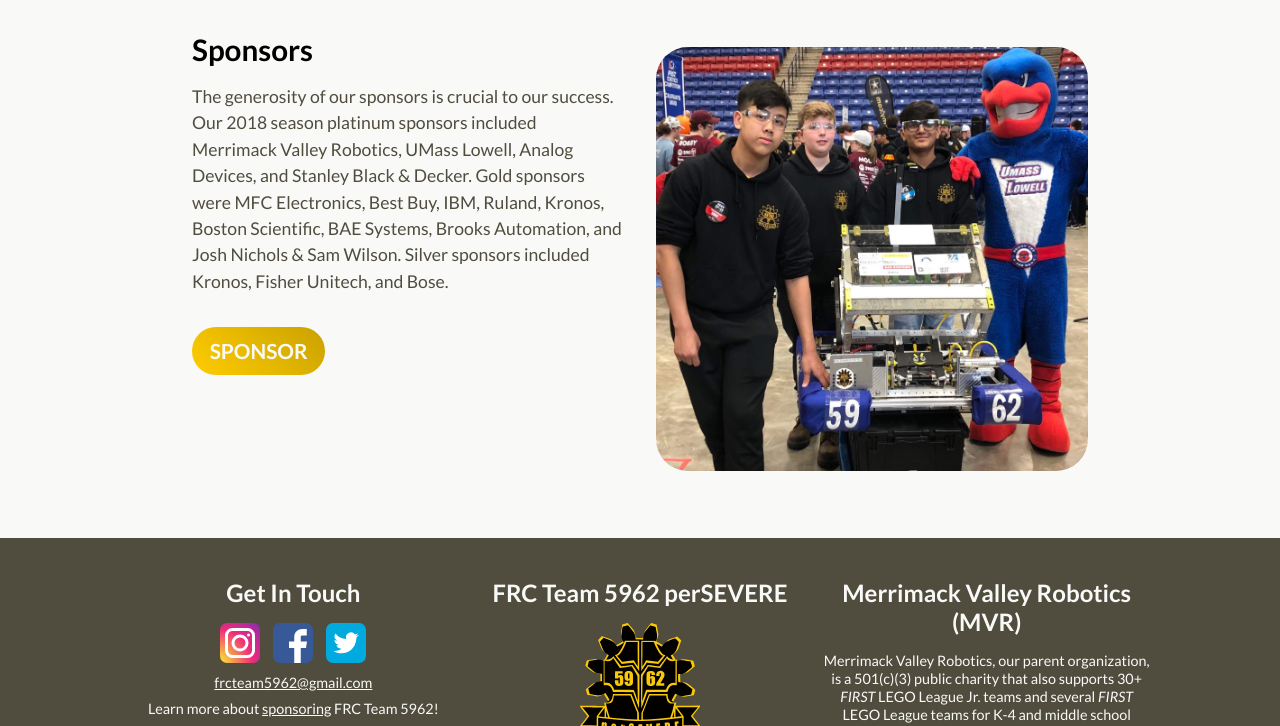
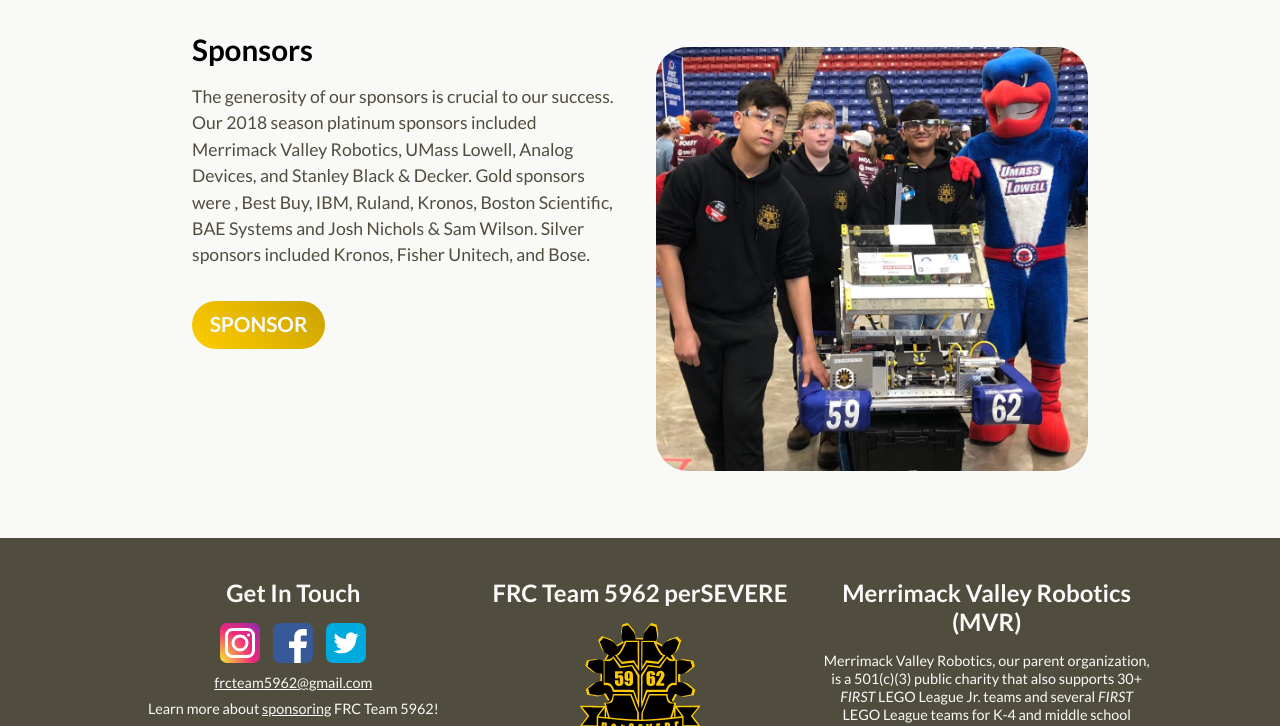
Before and after one commit to perSEVERE-5962/frc5962, a Jekyll site: the page built from index.html, in a window 1280 px wide and 900 px high, scrolled down 1170 px, cut to the strip 174-900 px from the top of the window. Built offline with Jekyll 4.4.1, drawn with Linux system fonts in a browser that asks for light colours.

Commit message:
Updated Config

```diff
--- a/_config.yml
+++ b/_config.yml
@@ -80,7 +80,6 @@
   We're also highly involved in our community through fundraising and outreach events!</p>"
 homepage_sponsor_text: "<p>The generosity of our sponsors is crucial to our success.
   Our 2018 season platinum sponsors included Merrimack Valley Robotics, UMass Lowell,
-  Analog Devices, and Stanley Black & Decker. Gold sponsors were MFC Electronics,
-  Best Buy, IBM, Ruland, Kronos, Boston Scientific, BAE Systems, Brooks Automation,
-  and Josh Nichols & Sam Wilson. Silver sponsors included Kronos, Fisher Unitech,
-  and Bose.</p>"
+  Analog Devices, and Stanley Black & Decker. Gold sponsors were , Best Buy, IBM,
+  Ruland, Kronos, Boston Scientific, BAE Systems and Josh Nichols & Sam Wilson. Silver
+  sponsors included Kronos, Fisher Unitech, and Bose.</p>"
```
